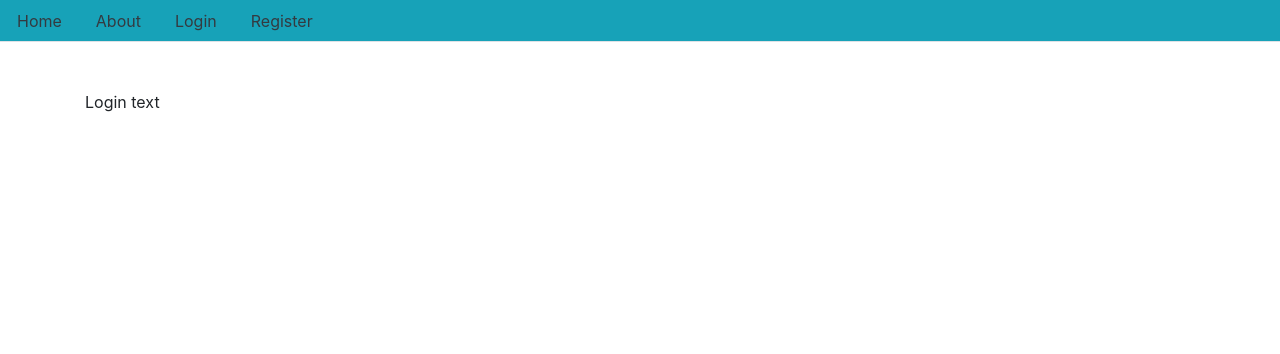
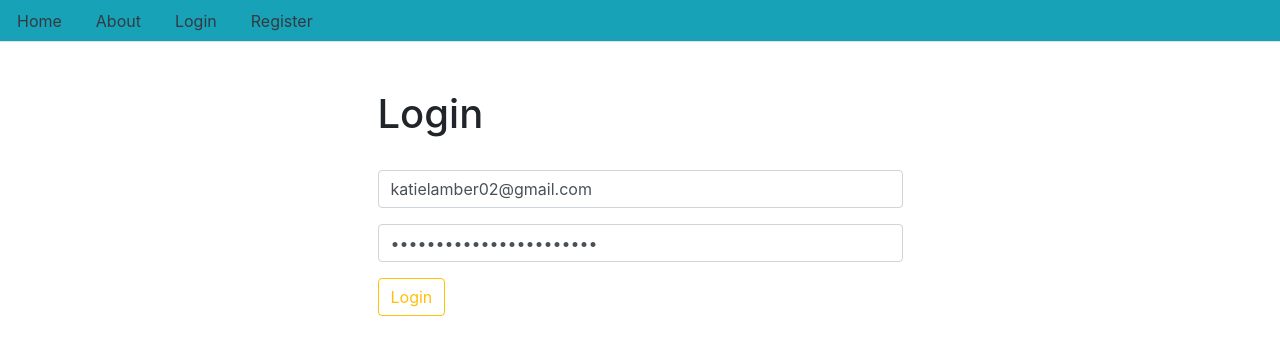
Before and after one commit to outofthought/next-links-sharing-client, a Next.js app: page /login in a window 1280 px wide. Shown: the top 354 px of the page. Built offline with nearby package versions, Linux system fonts and the light colour scheme.

Commit message:
login edirect based on role (subscriber or admin)

```diff
--- /dev/null
+++ b/helpers/auth.js
@@ -0,0 +1,61 @@
+import cookie from 'js-cookie'
+
+//SET in cookie
+
+export const setCookie = (key, value) => {
+    if (process.browser) { // for next js to determine we are on the client or server. ==ENV For server:process.server
+        cookie.set(key, value, {
+            expires: 1
+        })
+    }
+}
+
+//REMOVE
+export const removeCookie = (key) => {
+    if (process.browser) {
+        cookie.set(key)
+    }
+}
+
+//GET FROM COOKIE
+export const getCookie = key => {
+    if (process.browser) {
+        return cookie.get(key)
+    }
+}
+
+//SET in localStorage
+export const setLocalStorage = (key, value) => {
+    if (process.browser) {
+        localStorage.setItem(key, JSON.stringify(value))
+    }
+}
+
+//REMOVE
+export const removeLocalStorage = (key) => {
+    if (process.browser) {
+        localStorage.removeItem(key)
+    }
+}
+
+// AUth user
+
+export const authenticate = (response, next) => {
+    setCookie('token', response.data.token)
+    setLocalStorage('user', response.data.user)
+    next()
+}
+
+//access user info from localStorage
+export const isAuth = () => {
+    if (process.browser) {
+        const cookieChecked = getCookie('token')
+        if (cookieChecked) {
+            if (localStorage.getItem('user')) {
+                return JSON.parse(localStorage.getItem('user'))
+            } else {
+                return false
+            }
+        }
+    }
+}
--- a/package.json
+++ b/package.json
@@ -15,6 +15,7 @@
   "dependencies": {
     "@zeit/next-css": "^1.0.1",
     "axios": "^0.20.0",
+    "js-cookie": "^2.2.1",
     "jsonwebtoken": "^8.5.1",
     "next": "^9.5.3",
     "react": "^16.13.1",
--- /dev/null
+++ b/pages/admin/index.js
@@ -0,0 +1,4 @@
+const Admin = () => {
+    return <div>Admin</div>
+}
+export default Admin
--- a/pages/login.js
+++ b/pages/login.js
@@ -1,5 +1,88 @@
-import Layout from "../components/Layout"
+import { useState, useEffect } from 'react'
+import Layout from '../components/Layout'
+import Link from 'next/link'
+import Router from 'next/router'
+import axios from 'axios'
+import { API } from '../config'
+import { authenticate, isAuth } from '../helpers/auth'
 
-const  Login=()=> <div><Layout>Login text</Layout></div>
+const Login = () => {
+    const [state, setState] = useState({
+        email: 'katielamber02@gmail.com',
+        password: 'katielamber02@gmail.com',
+        error: '',
+        success: '',
+        buttonText: 'Login'
+    });
 
-export default Login
+    useEffect(() => {
+        isAuth() && Router.push('/'); // check if there is any isAuth()
+    }, [])
+
+    const { email, password, error, success, buttonText } = state;
+
+    const handleChange = name => e => {
+        setState({ ...state, [name]: e.target.value, error: '', success: '', buttonText: 'Login' });
+    };
+
+    const handleSubmit = async e => {
+        e.preventDefault();
+        setState({ ...state, buttonText: 'Logging in' });
+        try {
+            const response = await axios.post(`${API}/login`, {
+                email,
+                password
+            });
+            console.log(response); // data > token / user
+            authenticate(response, () =>
+                isAuth() && isAuth().role === 'admin' ? Router.push('/admin') : Router.push('/user')
+            );
+        } catch (error) {
+            console.log(error);
+            setState({ ...state, buttonText: 'Login', error: error.response.data.error });
+        }
+    };
+
+    const loginForm = () => (
+        <form onSubmit={handleSubmit}>
+            <div className="form-group">
+                <input
+                    value={email}
+                    onChange={handleChange('email')}
+                    type="email"
+                    className="form-control"
+                    placeholder="Type your email"
+                    required
+                />
+            </div>
+            <div className="form-group">
+                <input
+                    value={password}
+                    onChange={handleChange('password')}
+                    type="password"
+                    className="form-control"
+                    placeholder="Type your password"
+                    required
+                />
+            </div>
+            <div className="form-group">
+                <button className="btn btn-outline-warning">{buttonText}</button>
+            </div>
+        </form>
+    );
+
+    return (
+        <Layout>
+            <div className="col-md-6 offset-md-3">
+                <h1>Login</h1>
+                {JSON.stringify(isAuth())}
+                <br />
+                {success && success}
+                {error && error}
+                {loginForm()}
+            </div>
+        </Layout>
+    );
+};
+
+export default Login;
--- /dev/null
+++ b/pages/user/index.js
@@ -0,0 +1,4 @@
+const User = () => {
+    return <div>USER</div>
+}
+export default User
```
Also changed, not shown: pages/register.js (+7 -1 lines), 1 other file (tests, documents, lock files or other folders).
